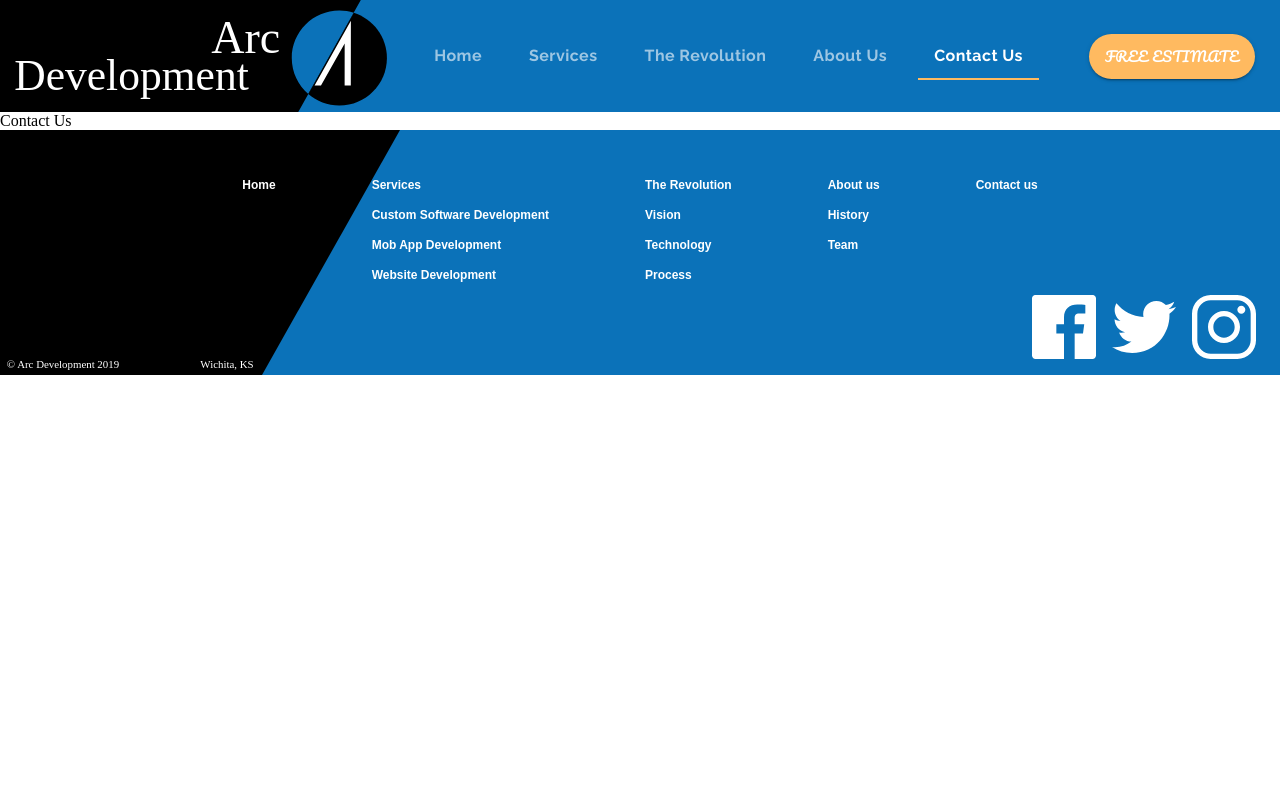
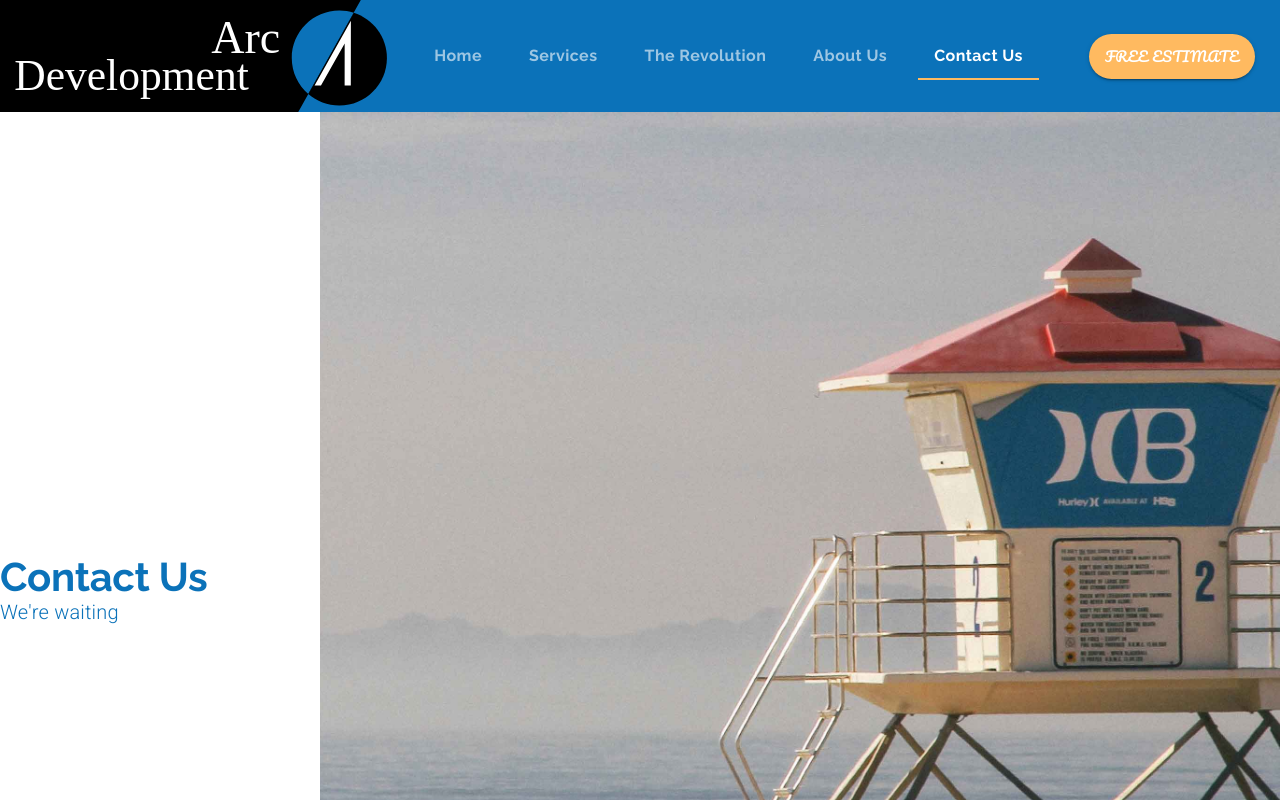
Before and after one commit to dejanV91/materialUiPractice, a React (Create React App) app: page /contactus in a window 1280 px wide. Shown: the top 800 px of the page. Built offline with nearby package versions, Linux system fonts and the light colour scheme.

Commit message:
Using TextFields - Setup

```diff
--- a/src/components/App.js
+++ b/src/components/App.js
@@ -11,6 +11,7 @@ import MobileApps from "./MobileApps";
 import Websites from "./Websites";
 import Revolution from "./Revolution";
 import About from "./About";
+import Contact from "./Contact";
 
 function App() {
   const [selectedIndex, setSelectedIndex] = useState(0);
@@ -86,7 +87,15 @@ function App() {
               <About setValue={setValue} setSelectedIndex={setSelectedIndex} />
             }
           ></Route>
-          <Route path="/contactus" element={<div>Contact Us</div>}></Route>
+          <Route
+            path="/contactus"
+            element={
+              <Contact
+                setValue={setValue}
+                setSelectedIndex={setSelectedIndex}
+              />
+            }
+          ></Route>
         </Routes>
         <Footer setValue={setValue} setSelectedIndex={setSelectedIndex} />
       </BrowserRouter>
--- /dev/null
+++ b/src/components/Contact.js
@@ -0,0 +1,44 @@
+import React from "react";
+import { Link } from "react-router-dom";
+import { makeStyles } from "tss-react/mui";
+import { useTheme } from "@mui/material/styles";
+import { Grid } from "@mui/material";
+import Typography from "@mui/material/Typography";
+import Button from "@mui/material/Button";
+import TextField from "@mui/material/TextField";
+
+import background from "../assets/background.jpg";
+
+const useStyles = makeStyles()((theme) => ({
+  background: {
+    backgroundImage: `url(${background})`,
+    backgroundPosition: "center",
+    backgroundSize: "cover",
+    backgroundRepeat: "no-repeat",
+    height: "60em",
+  },
+}));
+
+export default function Contact() {
+  const { classes } = useStyles();
+  const theme = useTheme();
+
+  return (
+    <Grid container direction="row">
+      <Grid item container direction="column" justifyContent="center" lg={3}>
+        <Grid item>
+          <Typography variant="h2" style={{ lineHeight: 1 }}>
+            Contact Us
+          </Typography>
+          <Typography
+            variant="body1"
+            style={{ color: theme.palette.common.blue }}
+          >
+            We're waiting{" "}
+          </Typography>
+        </Grid>
+      </Grid>
+      <Grid item container className={classes.background} lg={9}></Grid>
+    </Grid>
+  );
+}
```
